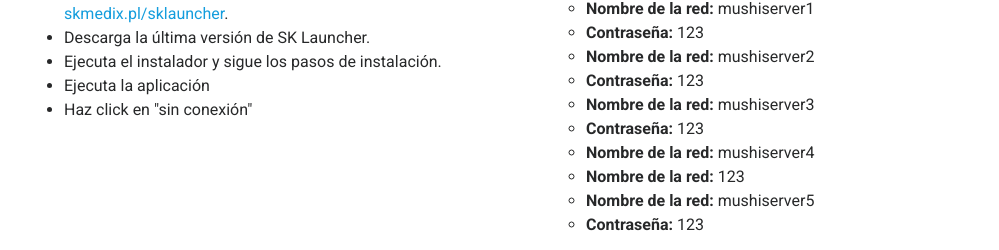
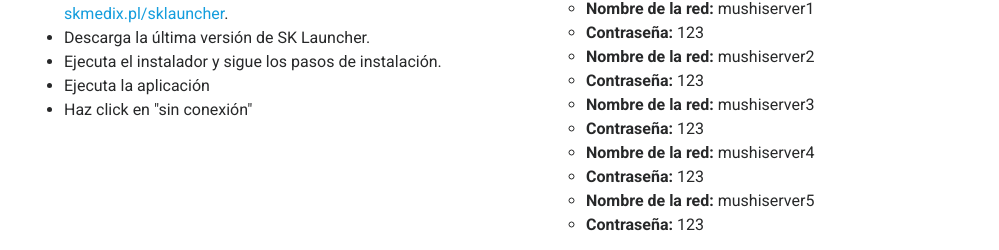
Before and after one commit to GiacoiaPedro/MushiServer, a plain HTML site: page index.html in a window 1280 px wide. Shown: the part 2413-2663 px from the top of the page, without its empty margins (280-1279 px from the left). Drawn offline with Linux system fonts and the light colour scheme.

Commit message:
arreglado el hamachi

```diff
--- a/index.html
+++ b/index.html
@@ -243,7 +243,7 @@
               </ul>
               <ul>
                 <li><strong>Nombre de la red:</strong> mushiserver4</li>
-                <li><strong>Nombre de la red:</strong> 123</li>
+                <li><strong>Contraseña:</strong> 123</li>
               </ul>
               <ul>
                 <li><strong>Nombre de la red:</strong> mushiserver5</li>
```
